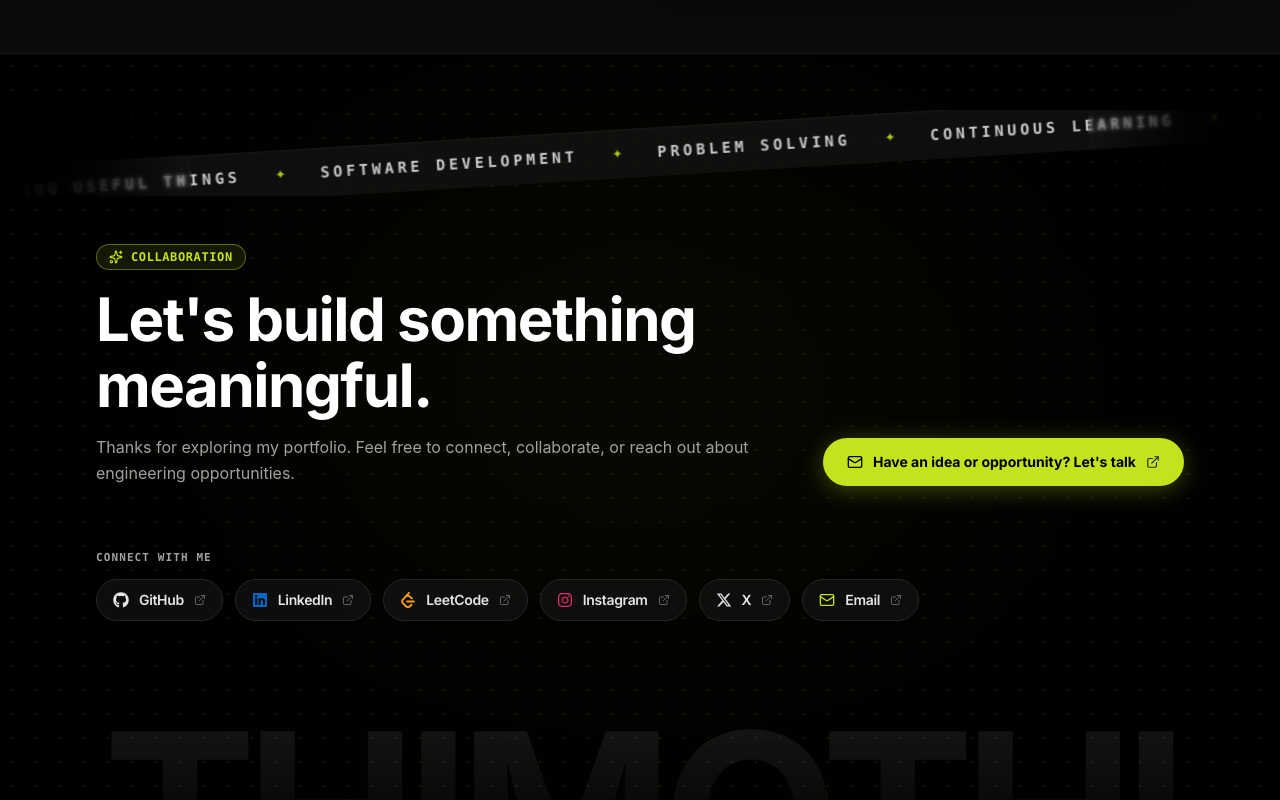
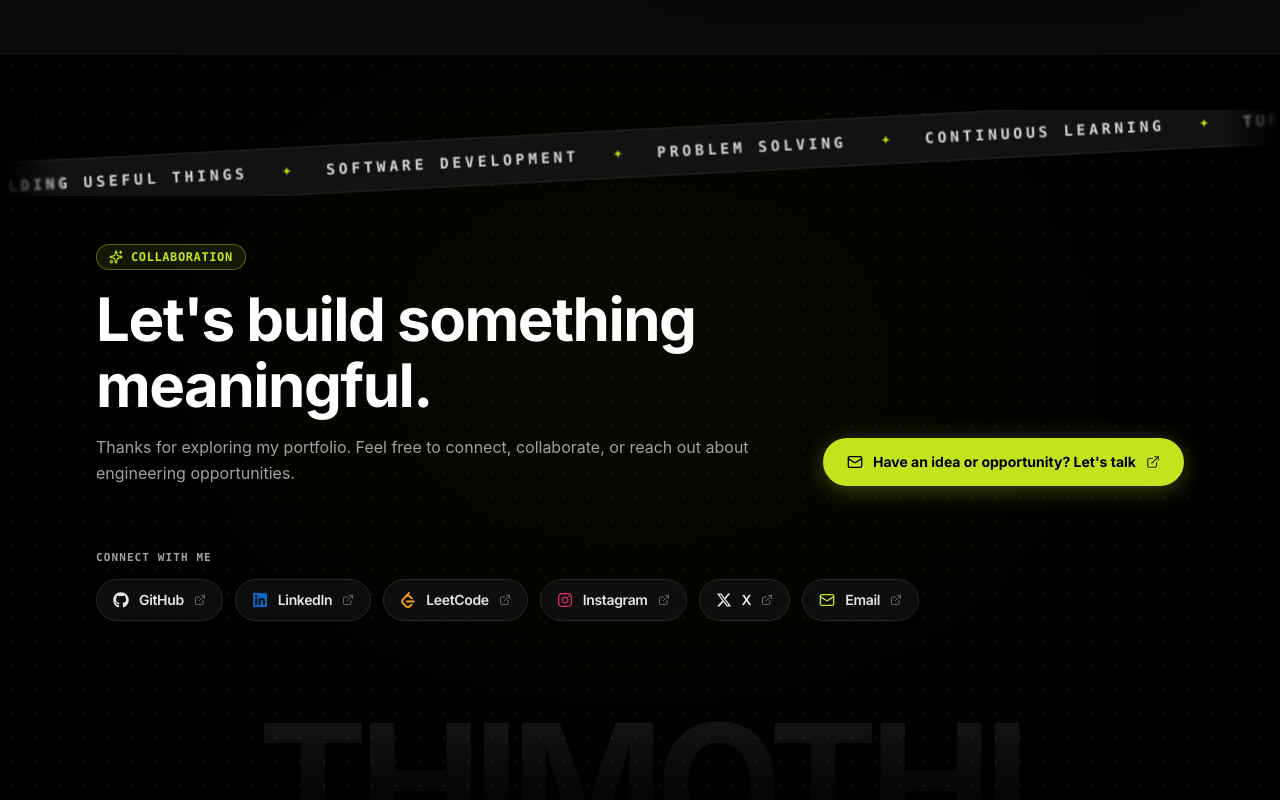
Before and after one commit to Timothy-Raju/portfolio, a React (Vite) app: page / in a window 1280 px wide. Shown: the part 8840-9640 px from the top of the page. Built offline with nearby package versions, Linux system fonts and the light colour scheme; the HTML template or start-up script is replaced by a standard one; a web font is replaced by a local one.

Commit message:
fix footer bg name

```diff
--- a/src/components/ui/footer-section.tsx
+++ b/src/components/ui/footer-section.tsx
@@ -184,41 +184,39 @@ export const FooterSection: React.FC = () => {
       <div className="absolute inset-0 opacity-10 bg-[radial-gradient(#C3E41D_1px,transparent_1px)] [background-size:24px_24px] pointer-events-none" />
 
       {/* ============================================================== */}
-      {/* A. Continuous Moving Marquee (Subtle -3.5° Tilt & Blurred Edges)*/}
+      {/* A. Continuous Moving Marquee (Full Screen Width from End to End)*/}
       {/* ============================================================== */}
-      <div className="relative w-full overflow-hidden py-3 sm:py-5 mb-8 sm:mb-12 select-none opacity-90 hover:opacity-100 transition-opacity">
-        {/* Left Boundary Blur & Fade Overlay */}
+      <div className="relative w-screen left-1/2 -translate-x-1/2 overflow-hidden py-3 sm:py-5 mb-8 sm:mb-12 select-none opacity-95 hover:opacity-100 transition-opacity">
+        {/* Soft edge blur overlays right at the screen boundaries */}
         <div
           aria-hidden="true"
-          className="absolute left-0 top-0 bottom-0 w-24 sm:w-48 z-20 pointer-events-none bg-gradient-to-r from-neutral-100 dark:from-black via-neutral-100/80 dark:via-black/80 to-transparent backdrop-blur-[2px]"
+          className="absolute left-0 top-0 bottom-0 w-8 sm:w-16 z-20 pointer-events-none bg-gradient-to-r from-neutral-100 dark:from-black to-transparent backdrop-blur-[1px]"
+        />
+        <div
+          aria-hidden="true"
+          className="absolute right-0 top-0 bottom-0 w-8 sm:w-16 z-20 pointer-events-none bg-gradient-to-l from-neutral-100 dark:from-black to-transparent backdrop-blur-[1px]"
         />
 
-        {/* Right Boundary Blur & Fade Overlay */}
-        <div
-          aria-hidden="true"
-          className="absolute right-0 top-0 bottom-0 w-24 sm:w-48 z-20 pointer-events-none bg-gradient-to-l from-neutral-100 dark:from-black via-neutral-100/80 dark:via-black/80 to-transparent backdrop-blur-[2px]"
-        />
-
-        {/* Tilted wrapper: holds the subtle -3.5° rotation with edge mask */}
+        {/* Tilted band wrapper: spans full width with -3deg tilt */}
         <div
           style={{
-            transform: "rotate(-3.5deg) scale(1.08)",
+            transform: "rotate(-3deg) scale(1.06)",
             transformOrigin: "center center",
-            WebkitMaskImage: "linear-gradient(to right, transparent 0%, black 10%, black 90%, transparent 100%)",
-            maskImage: "linear-gradient(to right, transparent 0%, black 10%, black 90%, transparent 100%)",
+            WebkitMaskImage: "linear-gradient(to right, transparent 0%, black 1.5%, black 98.5%, transparent 100%)",
+            maskImage: "linear-gradient(to right, transparent 0%, black 1.5%, black 98.5%, transparent 100%)",
           }}
           className="w-full flex items-center justify-center"
         >
-          {/* Scrolling track: holds the translateX marquee animation */}
-          <div className="flex w-max animate-marquee py-2.5 sm:py-3 border-y border-neutral-300/80 dark:border-neutral-800 bg-neutral-200/70 dark:bg-neutral-900/70 backdrop-blur-md shadow-xs">
-            {/* Two identical halves, each with 3 full cycles of phrases for a 100% gapless continuous loop */}
+          {/* Scrolling track with prominent top and bottom border shadows */}
+          <div className="flex w-max animate-marquee py-3 border-y border-neutral-300 dark:border-neutral-700/80 bg-neutral-200/80 dark:bg-neutral-900/85 backdrop-blur-md shadow-[0_8px_30px_rgba(0,0,0,0.15)] dark:shadow-[0_8px_32px_rgba(0,0,0,0.85)]">
+            {/* Two identical halves, each with 3 full cycles of phrases for a gapless continuous loop */}
             {[0, 1].map((copyIndex) => (
               <div key={copyIndex} className="flex items-center gap-8 px-4 shrink-0">
                 {[0, 1, 2].map((cycleIdx) => (
                   <React.Fragment key={`${copyIndex}-${cycleIdx}`}>
                     {MARQUEE_PHRASES.map((phrase, i) => (
                       <React.Fragment key={`${copyIndex}-${cycleIdx}-${i}`}>
-                        <span className="text-xs sm:text-sm font-mono uppercase tracking-[0.25em] text-neutral-800 dark:text-neutral-200 font-semibold whitespace-nowrap">
+                        <span className="text-xs sm:text-sm font-mono uppercase tracking-[0.25em] text-neutral-800 dark:text-neutral-200 font-bold whitespace-nowrap">
                           {phrase}
                         </span>
                         <span className="text-[#5c7003] dark:text-[#C3E41D] text-xs select-none">
@@ -320,7 +318,7 @@ export const FooterSection: React.FC = () => {
               transform: isVisible ? "scale(1)" : "scale(0.95)",
               transition: "opacity 1.2s ease 0.25s, transform 1.2s cubic-bezier(0.16, 1, 0.3, 1) 0.25s",
             }}
-            className="text-[15vw] sm:text-[17vw] md:text-[18vw] font-black tracking-tighter leading-none text-transparent bg-clip-text bg-gradient-to-b from-neutral-900/[0.08] via-neutral-900/[0.03] to-transparent dark:from-white/[0.09] dark:via-white/[0.03] dark:to-transparent"
+            className="text-[10.5vw] sm:text-[12vw] md:text-[12.8vw] font-black tracking-tighter leading-none text-transparent bg-clip-text bg-gradient-to-b from-neutral-900/[0.08] via-neutral-900/[0.03] to-transparent dark:from-white/[0.09] dark:via-white/[0.03] dark:to-transparent whitespace-nowrap text-center block w-full px-2"
           >
             THIMOTHI
           </span>
```
Also changed, not shown: 4 other files (tests, documents, lock files or other folders).
